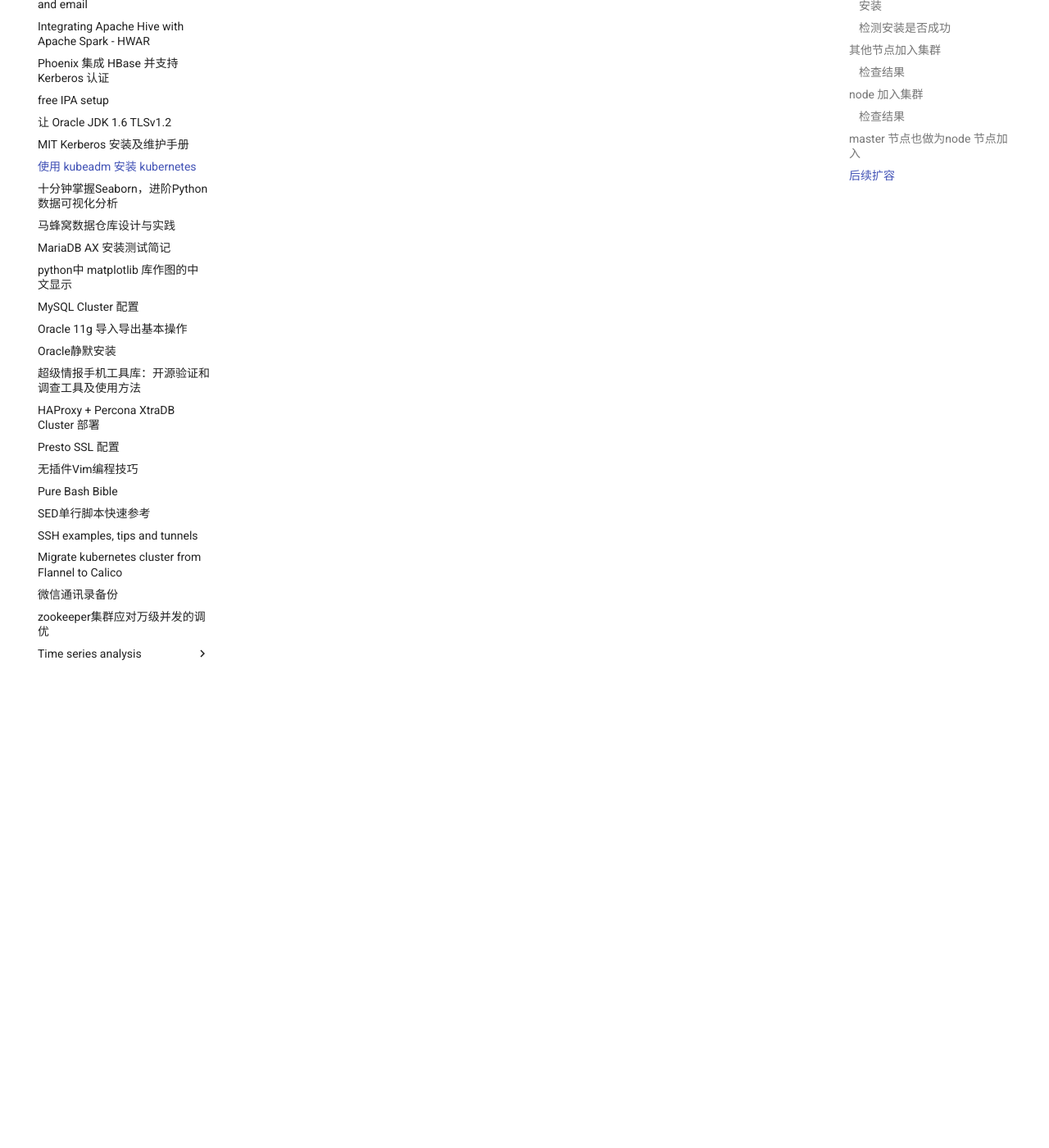
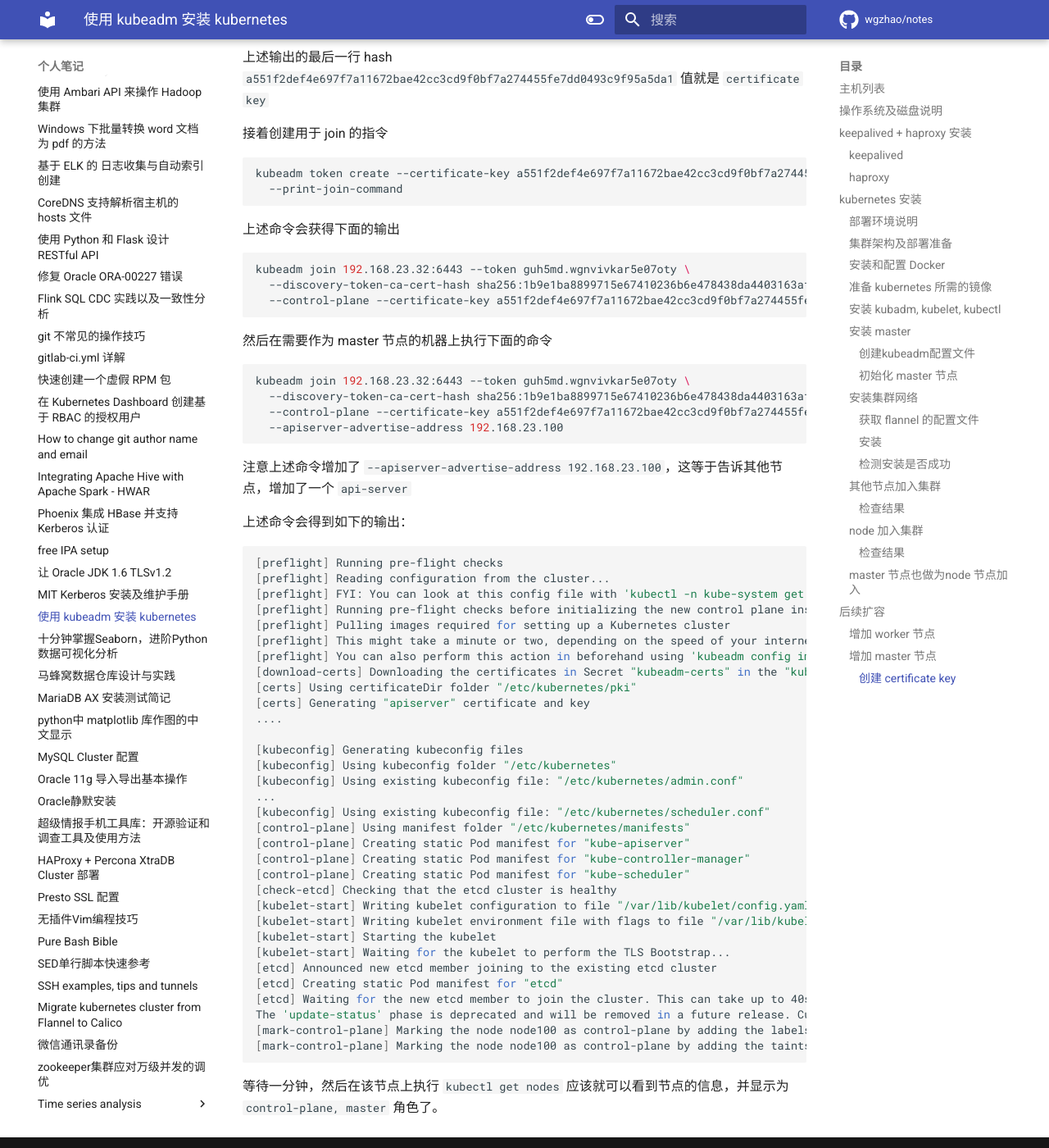
Before and after one commit to wgzhao/notes, an MkDocs documentation site: the page built from docs/kubernetes-setup.md, in a window 1280 px wide and 1400 px high, scrolled down 12601 px. Shown: the whole window at 82% size. Built offline with MkDocs 1.6.1 and Material for MkDocs 9.7.7, drawn with Linux system fonts in a browser that asks for light colours; comment, search, counter and statistics services are not loaded; the version menu is left out; some of the changed text lies outside the part shown.

Commit message:
Update: add master node to k8s cluster

````diff
--- a/docs/kubernetes-setup.md
+++ b/docs/kubernetes-setup.md
@@ -552,7 +552,9 @@
 taint "node-role.kubernetes.io/master:" not found
 ```
 
-### 后续扩容
+## 后续扩容
+
+### 增加 worker  节点
 
 默认情况下，上述命令输出的 `token` 有效期是 24 小时，如果之后要加入集群，需要重新生成 token，命令如下：
 
@@ -570,3 +572,93 @@
 ```
 
 用上面输出的`token`和`sha256`的值或者是利用`kubeadm token create --print-join-command`拼接`join`命令即可
+
+
+### 增加 master 节点
+
+如果想要增加 master 节点，大致过程和增加 worker 节点差不多，但有些细微区别，过程如下：
+
+#### 创建 certificate key
+
+要想作为 master 节点加入，首先得有 `certificate key`, 在集群中目前是 master 节点上执行下面的命令
+
+```shell
+kubeadm init phase upload-certs --upload-certs
+```
+
+会得到类似下面的输出
+
+```shell
+W0401 20:29:27.970092    4138 version.go:103] could not fetch a Kubernetes version from the internet: unable to get URL "https://dl.k8s.io/release/stable-1.txt": Get "https://dl.k8s.io/release/stable-1.txt": dial tcp: lookup dl.k8s.io on [::1]:53: read udp [::1]:49473->[::1]:53: read: connection refused
+W0401 20:29:27.970196    4138 version.go:104] falling back to the local client version: v1.23.1
+[upload-certs] Storing the certificates in Secret "kubeadm-certs" in the "kube-system" Namespace
+[upload-certs] Using certificate key:
+a551f2def4e697f7a11672bae42cc3cd9f0bf7a274455fe7dd0493c9f95a5da1
+```
+
+上述输出的最后一行 hash `a551f2def4e697f7a11672bae42cc3cd9f0bf7a274455fe7dd0493c9f95a5da1` 值就是 `certificate key`
+
+接着创建用于 join 的指令
+
+```shell
+kubeadm token create --certificate-key a551f2def4e697f7a11672bae42cc3cd9f0bf7a274455fe7dd0493c9f95a5da1 \
+  --print-join-command
+```
+
+上述命令会获得下面的输出
+
+```shell
+kubeadm join 192.168.23.32:6443 --token guh5md.wgnvivkar5e07oty \
+  --discovery-token-ca-cert-hash sha256:1b9e1ba8899715e67410236b6e478438da4403163afb3bd2439498622df4ceb6 \
+  --control-plane --certificate-key a551f2def4e697f7a11672bae42cc3cd9f0bf7a274455fe7dd0493c9f95a5da1
+```
+
+然后在需要作为 master 节点的机器上执行下面的命令
+
+```shell
+kubeadm join 192.168.23.32:6443 --token guh5md.wgnvivkar5e07oty \
+  --discovery-token-ca-cert-hash sha256:1b9e1ba8899715e67410236b6e478438da4403163afb3bd2439498622df4ceb6 \
+  --control-plane --certificate-key a551f2def4e697f7a11672bae42cc3cd9f0bf7a274455fe7dd0493c9f95a5da1 \
+  --apiserver-advertise-address 192.168.23.100
+```
+
+注意上述命令增加了 `--apiserver-advertise-address 192.168.23.100`，这等于告诉其他节点，增加了一个 `api-server`
+
+上述命令会得到如下的输出：
+
+```shell
+[preflight] Running pre-flight checks
+[preflight] Reading configuration from the cluster...
+[preflight] FYI: You can look at this config file with 'kubectl -n kube-system get cm kubeadm-config -o yaml'
+[preflight] Running pre-flight checks before initializing the new control plane instance
+[preflight] Pulling images required for setting up a Kubernetes cluster
+[preflight] This might take a minute or two, depending on the speed of your internet connection
+[preflight] You can also perform this action in beforehand using 'kubeadm config images pull'
+[download-certs] Downloading the certificates in Secret "kubeadm-certs" in the "kube-system" Namespace
+[certs] Using certificateDir folder "/etc/kubernetes/pki"
+[certs] Generating "apiserver" certificate and key
+....
+
+[kubeconfig] Generating kubeconfig files
+[kubeconfig] Using kubeconfig folder "/etc/kubernetes"
+[kubeconfig] Using existing kubeconfig file: "/etc/kubernetes/admin.conf"
+...
+[kubeconfig] Using existing kubeconfig file: "/etc/kubernetes/scheduler.conf"
+[control-plane] Using manifest folder "/etc/kubernetes/manifests"
+[control-plane] Creating static Pod manifest for "kube-apiserver"
+[control-plane] Creating static Pod manifest for "kube-controller-manager"
+[control-plane] Creating static Pod manifest for "kube-scheduler"
+[check-etcd] Checking that the etcd cluster is healthy
+[kubelet-start] Writing kubelet configuration to file "/var/lib/kubelet/config.yaml"
+[kubelet-start] Writing kubelet environment file with flags to file "/var/lib/kubelet/kubeadm-flags.env"
+[kubelet-start] Starting the kubelet
+[kubelet-start] Waiting for the kubelet to perform the TLS Bootstrap...
+[etcd] Announced new etcd member joining to the existing etcd cluster
+[etcd] Creating static Pod manifest for "etcd"
+[etcd] Waiting for the new etcd member to join the cluster. This can take up to 40s
+The 'update-status' phase is deprecated and will be removed in a future release. Currently it performs no operation
+[mark-control-plane] Marking the node node100 as control-plane by adding the labels: [node-role.kubernetes.io/master(deprecated) node-role.kubernetes.io/control-plane node.kubernetes.io/exclude-from-external-load-balancers]
+[mark-control-plane] Marking the node node100 as control-plane by adding the taints [node-role.kubernetes.io/master:NoSchedule]
+```
+
+等待一分钟，然后在该节点上执行 `kubectl get nodes` 应该就可以看到节点的信息，并显示为 `control-plane, master` 角色了。
````
